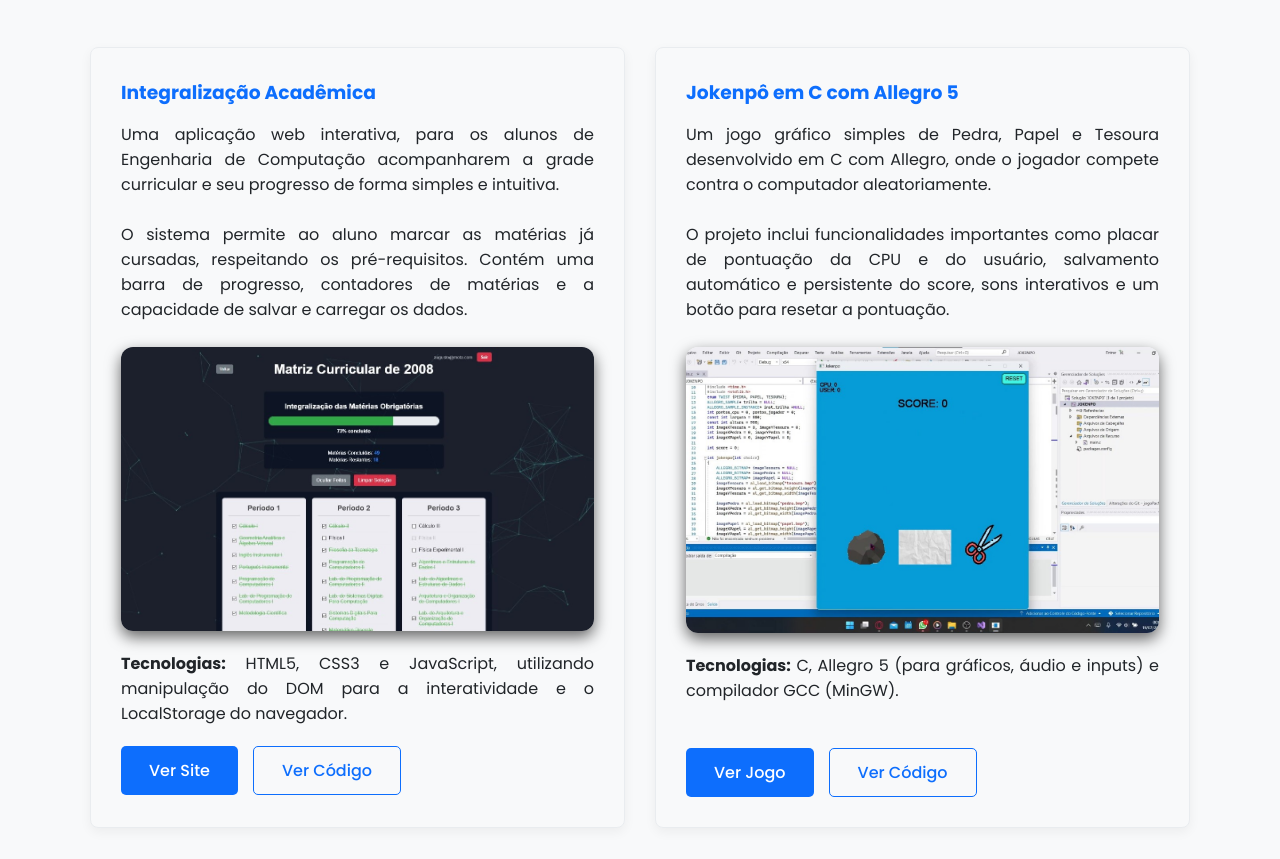
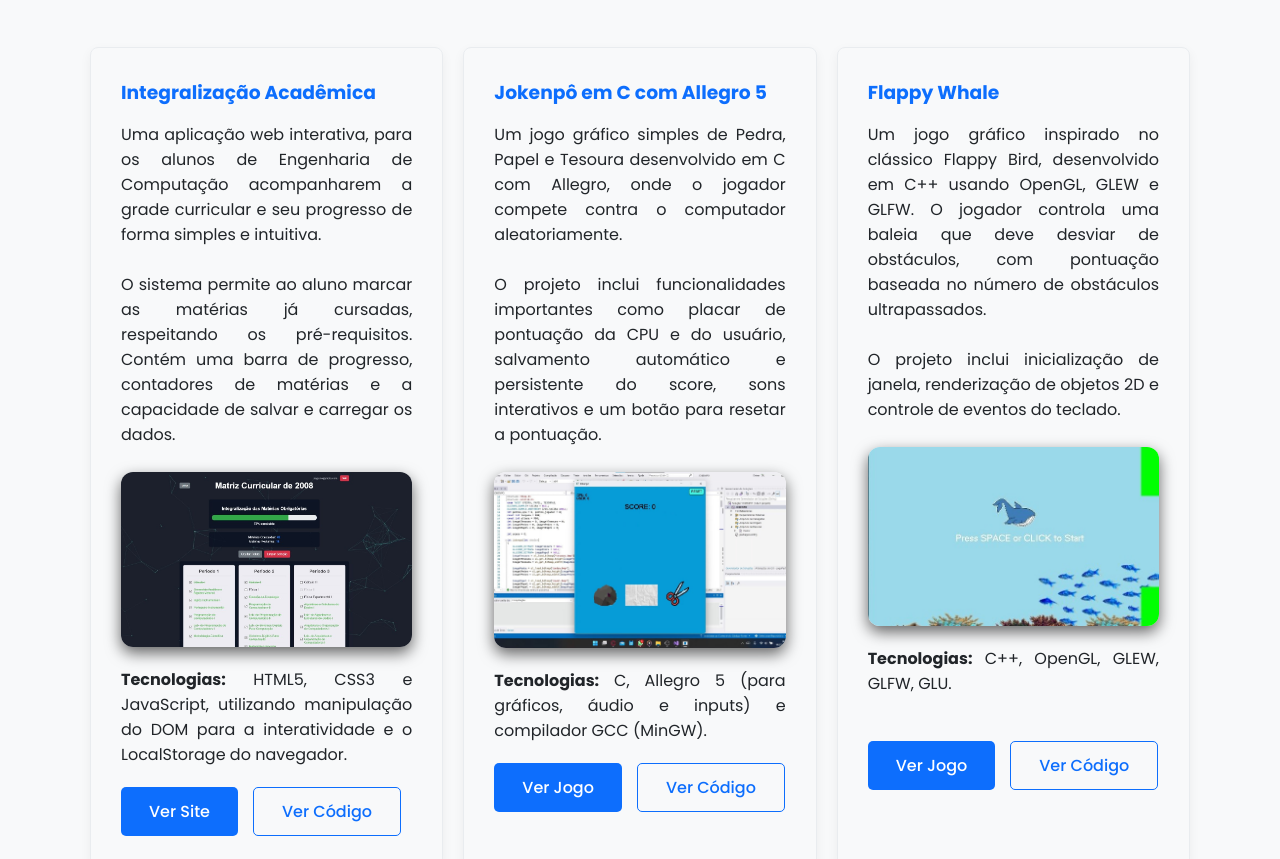
Before and after one commit to augustomotas/Portfolio, a plain HTML site: page index.html in a window 1280 px wide. Shown: the part 1735-2594 px from the top of the page. Drawn offline with nearby package versions, Linux system fonts and the light colour scheme.

Commit message:
flappy whale adicionado

```diff
--- a/Style.css
+++ b/Style.css
@@ -264,7 +264,8 @@ header nav {
 .projetos-grid {
     display: grid;
     grid-template-columns: repeat(auto-fit, minmax(300px, 1fr));
-    gap: 30px;
+    gap: 20px;
+
 }
 
 .card-projeto {
@@ -276,6 +277,7 @@ header nav {
     box-shadow: 0 4px 12px var(--cor-sombra);
     transition: transform 0.3s ease;
     z-index: 2;
+
     /* Garante que o card fique na frente das partículas */
 }
 .card-projeto h3{
@@ -439,3 +441,7 @@ footer {
     box-shadow: 0px 6px 15px rgba(0, 0, 0, 0.6);
     border-radius: 12px;
 }
+
+#Tech{
+    padding-bo: 40px;
+}
--- a/index.html
+++ b/index.html
@@ -120,7 +120,7 @@
                 />
               </div>
 
-              <p>
+              <p id="Tech">
                 <strong>Tecnologias:</strong> HTML5, CSS3 e JavaScript,
                 utilizando manipulação do DOM para a interatividade e o
                 LocalStorage do navegador.
@@ -164,11 +164,10 @@
                 />
               </div>
 
-              <p>
+              <p id="Tech">
                 <strong>Tecnologias:</strong> C, Allegro 5 (para gráficos, áudio
                 e inputs) e compilador GCC (MinGW).
               </p>
-              <br />
               <div class="card-links">
                 <a
                   href="https://www.youtube.com/watch?v=YmMp_M5sl9w"
@@ -183,19 +182,48 @@
                 >
               </div>
             </div>
-            <!--
 
             <div class="card-projeto">
-              <h3>Nome do Projeto 3</h3>
+              <h3>Flappy Whale</h3>
+
               <p>
-                Breve descrição do que este projeto faz e as tecnologias
-                utilizadas.
+                Um jogo gráfico inspirado no clássico Flappy Bird, desenvolvido
+                em C++ usando OpenGL, GLEW e GLFW. O jogador controla uma baleia
+                que deve desviar de obstáculos, com pontuação baseada no número
+                de obstáculos ultrapassados.
               </p>
+              <br />
+              <p>
+                O projeto inclui inicialização de janela, renderização de
+                objetos 2D e controle de eventos do teclado.
+              </p>
+              <br />
+              <div>
+                <img
+                  src="Imagens/flappy.jpg"
+                  alt="Ícone do WhatsApp"
+                  class="card-foto"
+                />
+              </div>
+
+              <p id="Tech">
+                <strong>Tecnologias:</strong> C++, OpenGL, GLEW, GLFW, GLU.
+              </p>
+              <br />
               <div class="card-links">
-                <a href="#" class="button">Ver Site</a>
-                <a href="#" class="button-outline">Ver Código</a>
+                <a
+                  href="https://youtu.be/-CEipHn2alI"
+                  class="button"
+                  target="_blank"
+                  >Ver Jogo</a
+                >
+                <a
+                  href="https://github.com/augustomotas/Flappy-Whalle-em-CPP.git"
+                  class="button-outline"
+                  >Ver Código</a
+                >
               </div>
-            </div> -->
+            </div>
           </div>
         </div>
       </section>
```
Also changed, not shown: Imagens/flappy.jpg (added).
